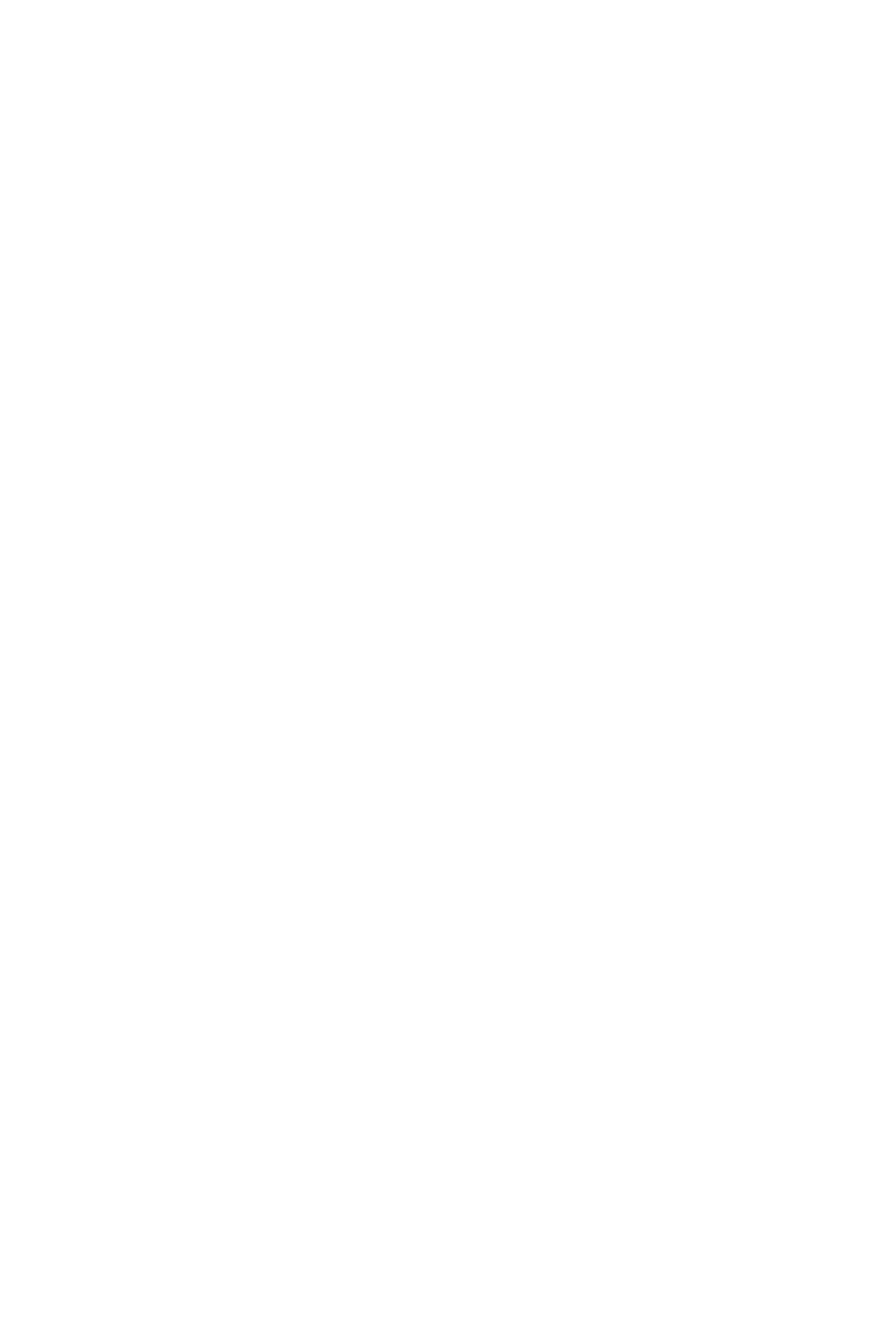
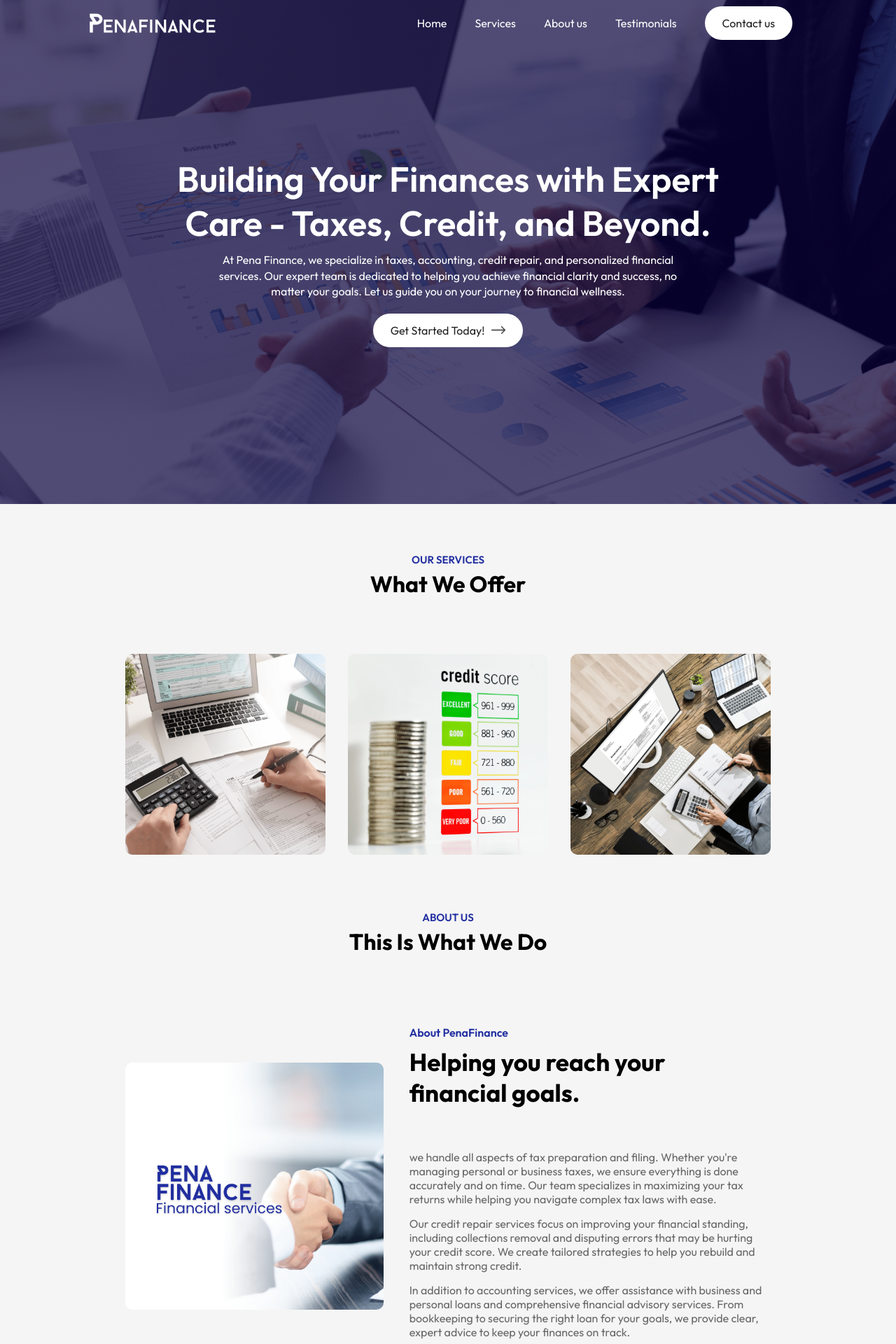
Before and after one commit to daperk/PenaFinance, a React (Vite) app: page / in a window 1280 px wide. Shown: the top 1920 px of the page at 70% size. Before the commit the page ends 800 px from the top, so only its background shows below. Built offline with nearby package versions, Linux system fonts and the light colour scheme.

Commit message:
nav,hero,services,about, and other components

```diff
--- a/src/App.jsx
+++ b/src/App.jsx
@@ -1,9 +1,22 @@
 import React from 'react'
+import Navbar from './Components/Navbar/Navbar'
+import Hero from './Components/Hero/Hero'
+import Services from './Components/Services/Services'
+import Title from './Components/Title/Title'
+import About from './Components/About/About'
 
 function App() {
   return (
     <div>
-
+      <Navbar />
+      <Hero />
+      <div className="container">
+        <Title subtitle='Our Services' title='What We Offer' />
+        <Services />
+        <Title subtitle='About us' title='This Is What We Do' />
+        <About />
+        <Title subtitle='Testimonials' title='What Our Clients Say' />
+      </div>
     </div>
   )
 }
--- /dev/null
+++ b/src/Components/About/About.jsx
@@ -0,0 +1,24 @@
+import React from 'react'
+import './about.css'
+import aboutImg from '../../assets/about.png'
+
+function About() {
+    return (
+        <div className="about">
+            <div className="about-left">
+                <img className='about-img' src={aboutImg} alt="" />
+            </div>
+            <div className="about-right">
+                <div className="about-titles">
+                    <h3>About PenaFinance </h3>
+                    <h2>Helping you reach your financial goals.</h2>
+                    </div>
+                <p>we handle all aspects of tax preparation and filing. Whether you're managing personal or business taxes, we ensure everything is done accurately and on time. Our team specializes in maximizing your tax returns while helping you navigate complex tax laws with ease.</p>
+                <p>Our credit repair services focus on improving your financial standing, including collections removal and disputing errors that may be hurting your credit score. We create tailored strategies to help you rebuild and maintain strong credit.</p>
+                <p>In addition to accounting services, we offer assistance with business and personal loans and comprehensive financial advisory services. From bookkeeping to securing the right loan for your goals, we provide clear, expert advice to keep your finances on track.</p>
+            </div>
+        </div>
+    )
+}
+
+export default About
--- /dev/null
+++ b/src/Components/About/about.css
@@ -0,0 +1,42 @@
+.about{
+    margin: 100px auto;
+    display: flex;
+    align-items: center;
+    justify-content: space-between;
+    width: 90%;
+}
+
+.about-left{
+    flex-basis: 40%;
+}
+
+.about-right{
+    flex-basis: 56%;
+}
+
+.about-img{
+    width: 100%;
+    border-radius: 10px;
+}
+
+.about h3{
+    font-weight: 600;
+    font-size: 16px;
+    color: #212ea0;
+}
+
+.about h2{
+    font-size: 35px;
+    color: #000;
+    margin: 10px 0;
+    max-width: 400px;
+}
+
+.about p{
+    color: #676767;
+    margin-bottom: 15px;
+}
+
+.about-titles{
+    margin-bottom: 60px;
+}
--- /dev/null
+++ b/src/Components/Hero/Hero.jsx
@@ -0,0 +1,19 @@
+import React from 'react'
+import "../Hero/hero.css"
+import darkArrow from "../../assets/dark-arrow.png"
+
+function Hero() {
+    return (
+        <div className='hero container'>
+            <div className="hero-text">
+                <h1>Building Your Finances with Expert Care - Taxes, Credit, and Beyond.</h1>
+                <p>At Pena Finance, we specialize in taxes, accounting, credit repair, and personalized financial services.
+                 Our expert team is dedicated to helping you achieve financial clarity and success, no matter your goals.
+                 Let us guide you on your journey to financial wellness.</p>
+                 <button className='btn'>Get Started Today! <img src={darkArrow} alt="" /> </button>
+            </div>
+        </div>
+    )
+}
+
+export default Hero
--- /dev/null
+++ b/src/Components/Hero/hero.css
@@ -0,0 +1,27 @@
+.hero{
+    width: 100%;
+    height: 90vh;
+    background: linear-gradient(rgba(8,0,58,0.7), rgba(8,0,58,0.7)), url('../../assets/hero.png');
+    background-size: cover;
+    background-position: center;
+    color: white;
+    display: flex;
+    align-items: center;
+    justify-content: center;
+}
+
+.hero-text{
+    text-align: center;
+    max-width: 800px;
+}
+
+.hero-text h1{
+    font-size: 50px;
+    font-weight: 600;
+}
+
+.hero-text p{
+    max-width: 700px;
+    margin: 10px auto 20px;
+    line-height: 1.4;
+}
--- a/src/Components/Navbar/Navbar.jsx
+++ b/src/Components/Navbar/Navbar.jsx
@@ -1,12 +1,25 @@
-import React from 'react'
+import React, { useEffect, useState } from 'react'
 import "./navbar.css"
 import logo from '../../assets/logo.png'
 
 function Navbar() {
+  const [sticky, setSticky] = useState(false);
+
+  useEffect(() =>{
+    window.addEventListener('scroll', () => {
+      window.scrollY > 50 ? setSticky(true) : setSticky(false);
+    })
+  },[]);
   return (
-    <nav>
-      <img src={logo} alt="" />
-
+    <nav className={`container ${sticky ? 'dark-nav' : ''}`}>
+      <img className='logo' src={logo} alt="" />
+      <ul>
+        <li>Home</li>
+        <li>Services</li>
+        <li>About us</li>
+        <li>Testimonials</li>
+        <li><button className='btn'>Contact us</button></li>
+      </ul>
     </nav>
   )
 }
--- a/src/Components/Navbar/navbar.css
+++ b/src/Components/Navbar/navbar.css
@@ -0,0 +1,29 @@
+nav {
+    width: 100%;
+    /* background: #333; */
+    color: white;
+    padding: 4px 0;
+    position: fixed;
+    top: 0;
+    left: 0;
+    display: flex;
+    align-items: center;
+    justify-content: space-between;
+    z-index: 10;
+}
+
+.logo{
+    width: 180px;
+}
+
+nav ul li{
+    display: inline-block;
+    list-style: none;
+    margin: 5px 20px;
+    font-size: 16px;
+}
+
+.dark-nav{
+    background: #212ea0;
+    transition: 0.5s;
+}
--- /dev/null
+++ b/src/Components/Services/Services.jsx
@@ -0,0 +1,38 @@
+import React from 'react'
+import "./services.css"
+import service1 from '../../assets/service-1.png'
+import service2 from '../../assets/service-2.png'
+import service3 from '../../assets/service-3.png'
+import service_icon1 from '../../assets/service-icon-1.png'
+import service_icon2 from '../../assets/service-icon-2.png'
+import service_icon3 from '../../assets/service-icon-3.png'
+
+function Services() {
+  return (
+    <div className='services'>
+      <div className="service">
+        <img src={service1} alt="" />
+        <div className="caption">
+          <img src={service_icon1} alt="" />
+          <p>Taxes</p>
+        </div>
+      </div>
+      <div className="service">
+        <img src={service2} alt="" />
+        <div className="caption">
+          <img src={service_icon2} alt="" />
+          <p>Credit repair</p>
+        </div>
+      </div>
+      <div className="service">
+        <img src={service3} alt="" />
+        <div className="caption">
+          <img src={service_icon3} alt="" />
+          <p>Accounting</p>
+        </div>
+      </div>
+    </div>
+  )
+}
+
+export default Services
--- /dev/null
+++ b/src/Components/Services/services.css
@@ -0,0 +1,47 @@
+.services{
+    margin: 80px auto;
+    width: 90%;
+    display: flex;
+    justify-content: space-between;
+}
+
+
+.service img{
+    width: 100%;
+    border-radius: 10px;
+    display: block;
+}
+
+.service{
+    flex-basis: 31%;
+    position: relative;
+}
+
+.caption {
+    border-radius: 10px;
+    position: absolute;
+    top: 0;
+    bottom: 0;
+    right: 0;
+    left: 0;
+    background: rgba(0, 15, 152, 0.3);
+    display: flex;
+    align-items: center;
+    justify-content: center;
+    flex-direction: column;
+    color: #fff;
+    cursor: pointer;
+    opacity: 0;
+    padding-top: 70%;
+    transition: 0.4s;
+}
+
+.caption img{
+    width: 60px;
+    margin-bottom: 10px
+}
+
+.service:hover .caption{
+    opacity: 1;
+    padding-top: 0;
+}
--- /dev/null
+++ b/src/Components/Title/Title.jsx
@@ -0,0 +1,13 @@
+import React from 'react'
+import "./title.css"
+
+function Title({subtitle, title}) {
+  return (
+    <div className='title'>
+        <p>{subtitle}</p>
+        <h2>{title}</h2>
+    </div>
+  )
+}
+
+export default Title
--- /dev/null
+++ b/src/Components/Title/title.css
@@ -0,0 +1,15 @@
+.title{
+    text-align: center;
+    color: #212ea0;
+    font-size: 15px;
+    font-weight: 600;
+    text-transform: uppercase;
+    margin: 70px 0 30px;
+}
+
+.title h2{
+    font-size: 32px;
+    color: #000;
+    margin-top: 5px;
+    text-transform: none;
+}
--- a/src/index.css
+++ b/src/index.css
@@ -0,0 +1,43 @@
+@import url('https://fonts.googleapis.com/css2?family=Outfit:wght@100..900&display=swap');
+
+* {
+    margin: 0;
+    padding: 0;
+    box-sizing: border-box;
+    font-family: "Outfit", sans-serif;
+}
+
+body {
+    background-color: #f5f5f5;
+}
+
+a {
+    text-decoration: none;
+    color: inherit;
+    line-height: 1;
+    cursor: pointer;
+}
+
+.container {
+    padding-left: 10%;
+    padding-right: 10%;
+}
+
+.btn {
+    background: white;
+    color: #212121;
+    padding: 14px 25px;
+    font-size: 16px;
+    border-radius: 30px;
+    cursor: pointer;
+    border: 0;
+    outline: 0;
+    display: inline-flex;
+    align-items: center;
+    justify-content: center;
+}
+
+.btn img{
+    width: 20px;
+    margin-left: 10px;
+}
```
Also changed, not shown: src/assets/logo.png.
